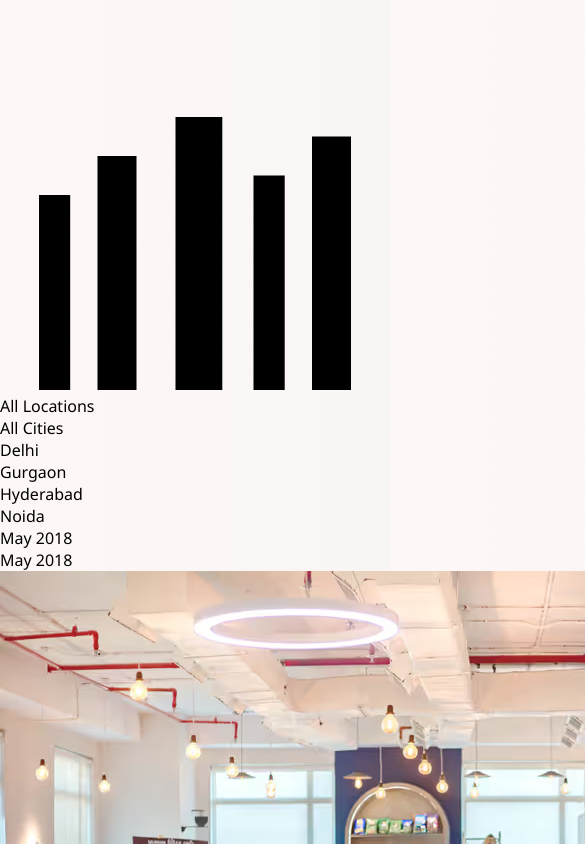
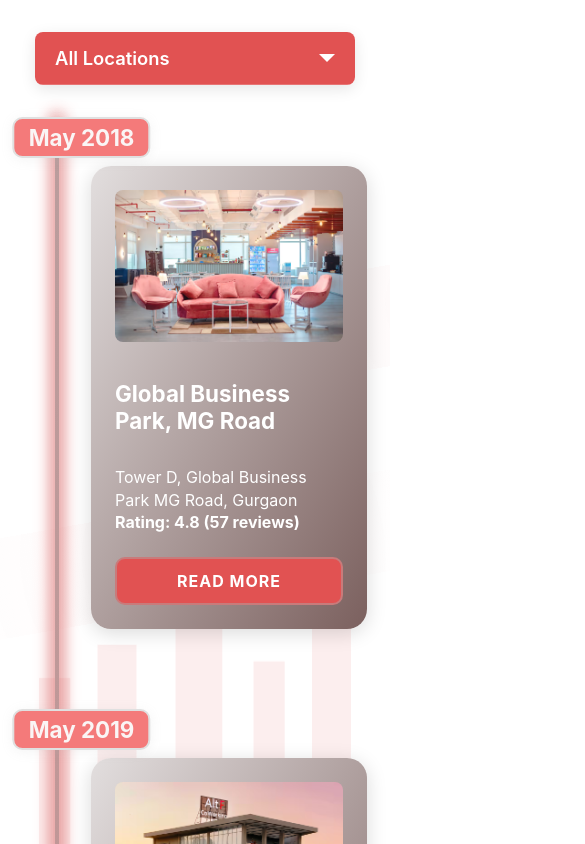
Before and after one commit to pvjakhar/timeline, a React (Create React App) app: page / in a window 390 px wide. Shown: the top 844 px of the page, 585 px wide, since content can reach past the window. Built offline with nearby package versions, Linux system fonts and the light colour scheme.

Commit message:
timeline.css

```diff
--- a/src/timeline.css
+++ b/src/timeline.css
@@ -1,6 +1,6 @@
-/* timeline.css */
+/* qr-timeline.css */
 
-body {
+qr-timeline-body {
   margin: 0;
   padding: 0;
   font-family: 'Segoe UI', Tahoma, Geneva, Verdana, sans-serif;
@@ -10,7 +10,7 @@
 }
 
 /* Filter Container - Common Styles */
-.filter-container {
+.qr-timeline-filter-container {
   display: flex;
   justify-content: center;
   gap: 15px;
@@ -23,7 +23,7 @@
 }
 
 /* Desktop Filter Buttons */
-.filter-button {
+.qr-timeline-filter-button {
   background-color: white;
   color: #e15252;
   border: 2px solid #e15252;
@@ -37,14 +37,14 @@
   white-space: nowrap;
 }
 
-.filter-button:hover {
+.qr-timeline-filter-button:hover {
   background-color: #e15252;
   color: white;
   box-shadow: 0 6px 15px rgba(225, 82, 82, 0.4);
   transform: translateY(-2px);
 }
 
-.filter-button.active {
+.qr-timeline-filter-button.active {
   background-color: #e15252;
   color: white;
   border-color: #e15252;
@@ -52,7 +52,7 @@
 }
 
 /* NEW: Custom Dropdown for Mobile */
-.custom-dropdown-mobile {
+.qr-timeline-custom-dropdown-mobile {
   display: none; /* Hidden by default, only shown on mobile */
   width: 100%;
   max-width: 320px; /* Adjust width as needed */
@@ -62,7 +62,7 @@
   overflow: hidden; /* Important for border-radius on children */
 }
 
-.dropdown-header {
+.qr-timeline-dropdown-header {
   display: flex;
   justify-content: space-between;
   align-items: center;
@@ -75,12 +75,12 @@
   border-bottom: 1px solid rgba(255, 255, 255, 0.2); /* Subtle separator */
 }
 
-.dropdown-header.open {
+.qr-timeline-dropdown-header.open {
   border-bottom-left-radius: 0; /* Remove border-radius on bottom when open */
   border-bottom-right-radius: 0;
 }
 
-.dropdown-arrow {
+.qr-timeline-dropdown-arrow {
   width: 0;
   height: 0;
   border-left: 8px solid transparent;
@@ -88,15 +88,15 @@
   transition: transform 0.3s ease;
 }
 
-.dropdown-arrow.down {
+.qr-timeline-dropdown-arrow.down {
   border-top: 8px solid white; /* Down arrow */
 }
 
-.dropdown-arrow.up {
+.qr-timeline-dropdown-arrow.up {
   border-bottom: 8px solid white; /* Up arrow */
 }
 
-.dropdown-options {
+.qr-timeline-dropdown-options {
   max-height: 0;
   overflow: hidden;
   transition: max-height 0.4s ease-out; /* Smooth open/close animation */
@@ -104,12 +104,12 @@
   border-radius: 0 0 8px 8px; /* Rounded corners only when closed or at bottom */
 }
 
-.dropdown-options.show {
+.qr-timeline-dropdown-options.show {
   max-height: 300px; /* Adjust to accommodate all options, or use a larger value */
   overflow-y: auto; /* Enable scrolling if too many options */
 }
 
-.dropdown-option {
+.qr-timeline-dropdown-option {
   padding: 12px 20px;
   color: #333;
   font-size: 1rem;
@@ -118,15 +118,15 @@
   border-bottom: 1px solid #eee; /* Separator between options */
 }
 
-.dropdown-option:last-child {
+.qr-timeline-dropdown-option:last-child {
   border-bottom: none; /* No border for the last option */
 }
 
-.dropdown-option:hover {
+.qr-timeline-dropdown-option:hover {
   background-color: #f0f0f0;
 }
 
-.dropdown-option.active {
+.qr-timeline-dropdown-option.active {
   background-color: #fef7f7; /* Lighter red tint for active, similar to original buttons */
   color: #e15252; /* Active text color */
   font-weight: 600;
@@ -135,7 +135,7 @@
 
 /* Responsive adjustments for filter buttons and dropdown */
 @media (max-width: 768px) {
-  .filter-container {
+  .qr-timeline-filter-container {
     flex-direction: column;
     align-items: center;
     gap: 0; /* Remove gap when using custom dropdown */
@@ -144,18 +144,18 @@
     padding: 0 15px; /* Adjust padding to center dropdown within container */
   }
 
-  .filter-button {
+  .qr-timeline-filter-button {
     display: none; /* Hide individual buttons on mobile */
   }
 
-  .custom-dropdown-mobile {
+  .qr-timeline-custom-dropdown-mobile {
     display: block; /* Show custom dropdown on mobile */
   }
 }
 
 
 /* Timeline Main Structure */
-.timeline {
+.qr-timeline-timeline {
   position: relative;
   margin: 2rem auto;
   padding: 1rem 0;
@@ -164,7 +164,7 @@
   background: transparent;
 }
 
-.timeline::before {
+.qr-timeline-timeline::before {
   content: '';
   position: absolute;
   left: 50%;
@@ -179,7 +179,7 @@
 }
 
 /* The glowing line overlay */
-.timeline::after {
+.qr-timeline-timeline::after {
   content: '';
   position: absolute;
   left: 50%;
@@ -196,7 +196,7 @@
 
 
 /* Timeline Item */
-.timeline-item {
+.qr-timeline-timeline-item {
   display: flex;
   justify-content: space-between;
   align-items: center;
@@ -209,13 +209,13 @@
   z-index: 3;
 }
 
-.timeline-item.visible {
+.qr-timeline-timeline-item.visible {
   opacity: 1;
   transform: translateY(0);
 }
 
 /* Timeline Dot (commented out in JS, but keeping styles if you re-enable) */
-.timeline-dot {
+.qr-timeline-timeline-dot {
   position: absolute;
   left: 50%;
   top: 50%;
@@ -231,7 +231,7 @@
 }
 
 /* Glowing pulse animation for dots - make it active only when dot is illuminated */
-.timeline-dot::after {
+.qr-timeline-timeline-dot::after {
   content: '';
   position: absolute;
   top: 50%;
@@ -247,17 +247,17 @@
 }
 
 /* Active glow and pulse for the dot */
-.timeline-item.visible .timeline-dot {
+.qr-timeline-timeline-item.visible .qr-timeline-timeline-dot {
   background: #e15252;
   box-shadow: 0 0 15px 5px rgba(225, 82, 82, 0.8), 0 0 30px 10px rgba(225, 82, 82, 0.4);
 }
 
-.timeline-item.visible .timeline-dot::after {
+.qr-timeline-timeline-item.visible .qr-timeline-timeline-dot::after {
   opacity: 1;
-  animation: pulse 2s infinite;
+  animation: qr-timeline-pulse 2s infinite;
 }
 
-@keyframes pulse {
+@keyframes qr-timeline-pulse {
   0% {
     transform: translate(-50%, -50%) scale(1);
     opacity: 0.8;
@@ -268,7 +268,7 @@
   }
 }
 
-.timeline-side {
+.qr-timeline-timeline-side {
   width: 45%;
   display: flex;
   align-items: center;
@@ -276,7 +276,7 @@
   position: relative;
 }
 
-.timeline-card {
+.qr-timeline-timeline-card {
   background: linear-gradient(to bottom right, #e2dede, #7b605e);
   padding: 1.5rem;
   border-radius: 20px;
@@ -294,26 +294,26 @@
   transition: all 0.3s ease;
 }
 
-.timeline-card:hover {
+.qr-timeline-timeline-card:hover {
   transform: translateY(-3px);
   box-shadow: 0 12px 24px rgba(0, 0, 0, 0.25);
 }
 
-.timeline-card h3 {
+.qr-timeline-timeline-card h3 {
   font-size: 1.4rem;
   font-weight: 700;
   margin-bottom: 1rem;
-  animation: fadeInUp 1s ease-out;
+  animation: qr-timeline-fadeInUp 1s ease-out;
 }
 
-.timeline-card p {
+.qr-timeline-timeline-card p {
   font-size: 1rem;
   font-weight: 400;
   line-height: 1.4;
   margin-bottom: auto;
 }
 
-.timeline-card .read-more {
+.qr-timeline-timeline-card .qr-timeline-read-more {
   margin-top: 1.5rem;
   padding: 0.75rem 1rem;
   text-align: center;
@@ -328,21 +328,21 @@
   text-decoration: none;
 }
 
-.timeline-card .read-more:hover {
+.qr-timeline-timeline-card .qr-timeline-read-more:hover {
   background: white;
   color: #e15252;
 }
 
-.timeline-image {
+.qr-timeline-timeline-image {
   width: 100%;
   height: 180px;
   object-fit: cover;
   border-radius: 16px;
   margin-bottom: 1rem;
-  animation: fadeIn 1s ease-out;
+  animation: qr-timeline-fadeIn 1s ease-out;
 }
 
-@keyframes fadeInUp {
+@keyframes qr-timeline-fadeInUp {
   0% {
     opacity: 0;
     transform: translateY(20px);
@@ -353,7 +353,7 @@
   }
 }
 
-@keyframes fadeIn {
+@keyframes qr-timeline-fadeIn {
   from {
     opacity: 0;
   }
@@ -363,7 +363,7 @@
 }
 
 /* Time label mobile */
-.timeline-time.mobile {
+.qr-timeline-timeline-time.mobile {
   display: block;
   margin-bottom: 0.5rem;
   font-weight: bold;
@@ -379,7 +379,7 @@
 }
 
 /* Desktop year label */
-.timeline-year {
+.qr-timeline-timeline-year {
   display: none;
   position: absolute;
   top: -2.2rem;
@@ -394,12 +394,12 @@
   white-space: nowrap;
   z-index: 2;
 }
-.timeline-year-left {
+.qr-timeline-timeline-year-left {
   left: 66%;
   transform: translate(-267%, 425%);
 }
 
-.timeline-year-right {
+.qr-timeline-timeline-year-right {
   left: 27%;
   transform: translate(265%, 425%);
 }
@@ -408,7 +408,7 @@
 /* Desktop only */
 
 @media (min-width: 1050px) {
-  .timeline-year {
+  .qr-timeline-timeline-year {
     display: block;
     position: absolute;
     top: 14.2rem;
@@ -426,11 +426,11 @@
     z-index: 2;
   }
 
-  .timeline-time.mobile {
+  .qr-timeline-timeline-time.mobile {
     display: none;
   }
 
-  .timeline-item.right .timeline-side{
+  .qr-timeline-timeline-item.right .qr-timeline-timeline-side{
     flex-direction: row;
     justify-content: flex-start;
     padding-left: 2.5rem;
@@ -440,7 +440,7 @@
     margin-right: 66%;
   }
 
-  .timeline-item.left .timeline-side {
+  .qr-timeline-timeline-item.left .qr-timeline-timeline-side {
     flex-direction: row-reverse;
     justify-content: flex-end;
     padding-right: 2.5rem;
@@ -451,13 +451,13 @@
     width: 40%;
   }
 
-  .timeline-card {
+  .qr-timeline-timeline-card {
     max-width: 32vw;
     min-width: 260px;
     width: 100%;
   }
 
-  .timeline-image {
+  .qr-timeline-timeline-image {
     width: 100%;
     max-width: 400px;
     min-width: 180px;
@@ -470,9 +470,71 @@
   }
 }
 
+/* New media query for 950px to 1049px */
+@media (min-width: 950px) and (max-width: 1049px) {
+  .qr-timeline-timeline-year {
+    display: block;
+    position: absolute;
+    top: 14.2rem; /* Adjust as needed */
+    left: 50%;
+    transform: translateX(-50%);
+    font-weight: bold;
+    font-size: 1.6rem; /* Slightly smaller font size */
+    color: #faf5f5;
+    background: #f47a7a;
+    padding: 1rem 1.5rem; /* Adjusted padding */
+    border-radius: 12px;
+    border: 2px solid #e0e0e0;
+    box-shadow: 0 2px 12px #b0b0b022;
+    white-space: nowrap;
+    z-index: 2;
+  }
+
+  .qr-timeline-timeline-time.mobile {
+    display: none;
+  }
+
+  .qr-timeline-timeline-item.right .qr-timeline-timeline-side {
+    flex-direction: row;
+    justify-content: flex-start;
+    padding-left: 2rem; /* Slightly reduced padding */
+    text-align: left;
+    margin-left: 0;
+    width: 48%; /* Adjust width to fit */
+    margin-right: 58%; /* Adjust margin */
+  }
+
+  .qr-timeline-timeline-item.left .qr-timeline-timeline-side {
+    flex-direction: row-reverse;
+    justify-content: flex-end;
+    padding-right: 2rem; /* Slightly reduced padding */
+    padding-left: 0;
+    text-align: right;
+    margin-left: 58%; /* Adjust margin */
+    margin-right: 0;
+    width: 48%; /* Adjust width to fit */
+  }
+
+  .qr-timeline-timeline-card {
+    max-width: 38vw; /* Adjust max-width to allow content to fit better */
+    min-width: 240px; /* Slightly smaller min-width */
+    width: 100%;
+    padding: 1.2rem; /* Slightly reduced padding */
+  }
+
+  .qr-timeline-timeline-image {
+    width: 100%;
+    max-width: 360px; /* Adjusted max-width for image */
+    min-width: 160px; /* Adjusted min-width for image */
+    height: 18vw; /* Adjusted height */
+    max-height: 300px; /* Adjusted max-height */
+    min-height: 160px; /* Adjusted min-height */
+  }
+}
+
 
 @media (min-width: 769px) and (max-width: 949px) {
-  .timeline-year {
+  .qr-timeline-timeline-year {
     display: block;
     position: absolute;
     top: 14.2rem;
@@ -490,11 +552,11 @@
     z-index: 2;
   }
 
-  .timeline-time.mobile {
+  .qr-timeline-timeline-time.mobile {
     display: none;
   }
 
-  .timeline-item.right .timeline-side{
+  .qr-timeline-timeline-item.right .qr-timeline-timeline-side{
     flex-direction: row;
     justify-content: flex-start;
     padding-left: 2.5rem;
@@ -504,7 +566,7 @@
     margin-right: 66%;
   }
 
-  .timeline-item.left .timeline-side {
+  .qr-timeline-timeline-item.left .qr-timeline-timeline-side {
     flex-direction: row-reverse;
     justify-content: flex-end;
     padding-right: 2.5rem;
@@ -515,13 +577,13 @@
     width: 40%;
   }
 
-  .timeline-card {
+  .qr-timeline-timeline-card {
     max-width: 32vw;
     min-width: 260px;
     width: 100%;
   }
 
-  .timeline-image {
+  .qr-timeline-timeline-image {
     width: 100%;
     max-width: 400px;
     min-width: 180px;
@@ -536,30 +598,30 @@
 
 /* Mobile view - specific adjustments */
 @media (max-width: 768px) and (min-width: 500px) {
-  .timeline {
+  .qr-timeline-timeline {
     padding: 0 0.5rem;
   }
 
-  .timeline::before {
+  .qr-timeline-timeline::before {
     left: 55px;
     width: 4px;
     transform: none;
   }
 
-  .timeline::after {
+  .qr-timeline-timeline::after {
     left: 55px;
     width: 4px;
     transform: none;
   }
 
-  .timeline-item {
+  .qr-timeline-timeline-item {
     flex-direction: column;
     align-items: flex-start;
     margin: 2rem 0 2rem 0.5rem;
     min-height: unset;
   }
 
-  .timeline-dot {
+  .qr-timeline-timeline-dot {
     left: 15px;
     top: 0;
     transform: translate(-50%, 0);
@@ -568,8 +630,8 @@
     height: 28px;
   }
 
-  .timeline-side.left,
-  .timeline-side.right {
+  .qr-timeline-timeline-side.left,
+  .qr-timeline-timeline-side.right {
     width: 100%;
     justify-content: flex-start;
     text-align: left;
@@ -580,17 +642,17 @@
 
   }
 
-  .timeline-horizontal-wrap,
-  .timeline-horizontal,
-  .timeline-year {
+  .qr-timeline-timeline-horizontal-wrap,
+  .qr-timeline-timeline-horizontal,
+  .qr-timeline-timeline-year {
     display: none !important;
   }
 
-  .timeline-time.mobile {
+  .qr-timeline-timeline-time.mobile {
     transform: translateX(2%);
   }
 
-  .timeline-image {
+  .qr-timeline-timeline-image {
     width: 100%;
     max-width: 100%;
     height: auto;
@@ -601,30 +663,30 @@
 
 /*mobile ui*/
 @media (max-width: 499px){
-  .timeline {
+  .qr-timeline-timeline {
     padding: 0 0.5rem;
   }
 
-  .timeline::before {
+  .qr-timeline-timeline::before {
     left: 55px;
     width: 4px;
     transform: none;
   }
 
-  .timeline::after {
+  .qr-timeline-timeline::after {
     left: 55px;
     width: 4px;
     transform: none;
   }
 
-  .timeline-item {
+  .qr-timeline-timeline-item {
     flex-direction: column;
     align-items: flex-start;
-    margin: 2rem 0 2rem 0.5rem;
+    margin: 2rem  2rem 0.5rem;
     min-height: unset;
   }
 
-  .timeline-dot {
+  .qr-timeline-timeline-dot {
     left: 15px;
     top: 0;
     transform: translate(-50%, 0);
@@ -632,34 +694,34 @@
     width: 28px;
     height: 28px;
   }
-  .timeline-card {
+  .qr-timeline-timeline-card {
     width: 70%;
     right: -8%;
   }
 
-  .timeline-side.left,
-  .timeline-side.right {
+  .qr-timeline-timeline-side.left,
+  .qr-timeline-timeline-side.right {
     width: 100%;
     justify-content: flex-start;
     text-align: left;
-    padding: 0 0 0 2.5rem;
+    padding: 0 0  2.5rem;
     margin-bottom: 0.5rem;
     position: static;
     flex-direction: column;
 
   }
 
-  .timeline-horizontal-wrap,
-  .timeline-horizontal,
-  .timeline-year {
+  .qr-timeline-timeline-horizontal-wrap,
+  .qr-timeline-timeline-horizontal,
+  .qr-timeline-timeline-year {
     display: none !important;
   }
 
-  .timeline-time.mobile {
-    transform: translateX(2%);
+  .qr-timeline-timeline-time.mobile {
+    transform: translateX(-20%);
   }
 
-  .timeline-image {
+  .qr-timeline-timeline-image {
     width: 100%;
     max-width: 100%;
     height: auto;
@@ -669,7 +731,7 @@
 }
 
 /* Background Visual Container */
-.bg-visuals {
+.qr-timeline-bg-visuals {
   position: fixed;
   width: 100%;
   height: 100%;
@@ -681,55 +743,55 @@
 }
 
 /* SVG Buildings - Real Estate/Office Growth */
-.city-animation {
+.qr-timeline-city-animation {
   position: absolute;
   bottom: 0;
   width: 100%;
   height: 40vh;
   opacity: 0.1;
-  animation: cityRise 12s ease-in-out infinite alternate;
+  animation: qr-timeline-cityRise 12s ease-in-out infinite alternate;
   fill: #e15252;
 }
 
-.building {
-  animation: growUp 6s ease-in-out infinite alternate;
+.qr-timeline-building {
+  animation: qr-timeline-growUp 6s ease-in-out infinite alternate;
   transform-origin: bottom;
 }
 
-@keyframes growUp {
+@keyframes qr-timeline-growUp {
   0% { transform: scaleY(0.6); opacity: 0.4; }
   100% { transform: scaleY(1); opacity: 1; }
 }
 
-@keyframes cityRise {
+@keyframes qr-timeline-cityRise {
   0% { transform: translateY(10px); }
   100% { transform: translateY(-5px); }
 }
 
 /* Floating wave lines */
-.wave {
+.qr-timeline-wave {
   position: absolute;
   width: 200%;
   height: 100px;
   background: radial-gradient(circle, rgba(225,82,82,0.2) 10%, transparent 70%);
-  animation: moveWave 10s linear infinite;
+  animation: qr-timeline-moveWave 10s linear infinite;
   opacity: 0.15;
   transform: rotate(-10deg);
 }
 
-.wave1 {
+.qr-timeline-wave1 {
   top: 30%;
   left: -50%;
   animation-delay: 0s;
 }
 
-.wave2 {
+.qr-timeline-wave2 {
   top: 60%;
   left: -70%;
   animation-delay: 5s;
 }
 
-@keyframes moveWave {
+@keyframes qr-timeline-moveWave {
   0% { transform: translateX(0) rotate(-10deg); }
   100% { transform: translateX(50%) rotate(-10deg); }
 }
```
